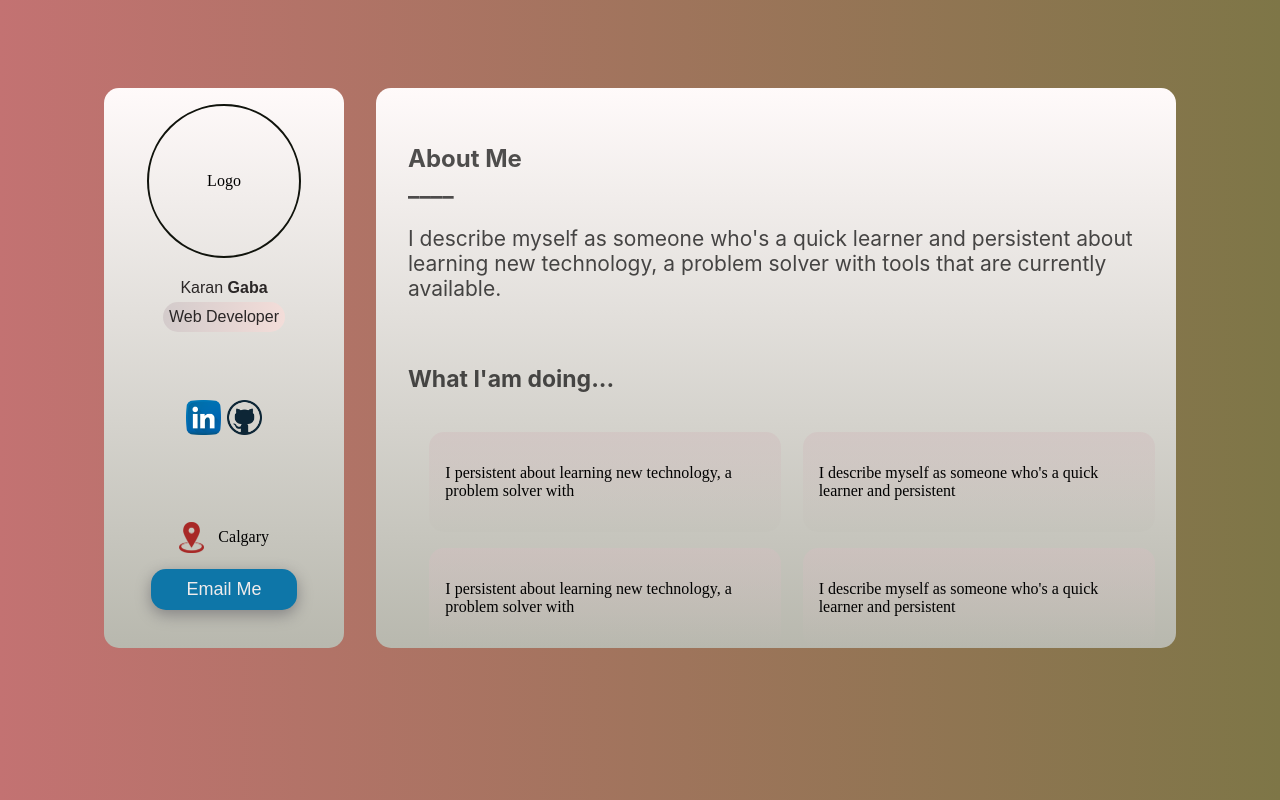
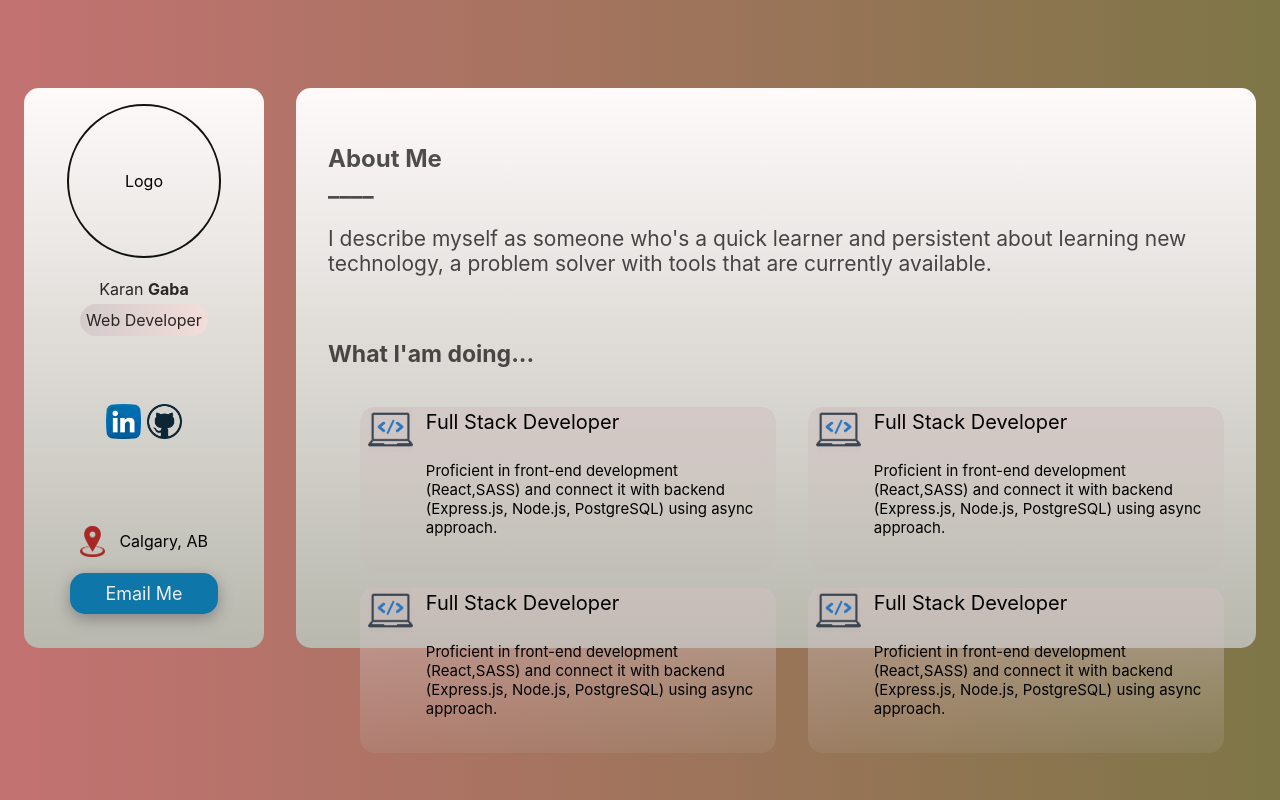
Before and after one commit to karanOO89/portfolio, a React (Create React App) app: page / in a window 1280 px wide. Built offline with nearby package versions, Linux system fonts and the light colour scheme.

Commit message:
design further tuned

```diff
--- a/src/RightBody.js
+++ b/src/RightBody.js
@@ -18,29 +18,67 @@ const RightBody = (props) => {
           </p>
         </div>
         <div className="query">
-          <p><b>What I'am doing... </b></p>
+          <p>
+            <b>What I'am doing... </b>
+          </p>
         </div>
         <div className="midDesc">
           <div>
-            <p>
-              I persistent about learning new technology, a problem solver with
+            <img src="dev.png" />
+
+            <p style={{ fontSize: "20px" }}>
+              Full Stack Developer
+              <br />
+              <br />
+              <p style={{ fontSize: "15px" }}>
+                Proficient in front-end development (React,SASS) and connect it
+                with backend (Express.js, Node.js, PostgreSQL) using async
+                approach.
+              </p>
             </p>
           </div>
           <div>
-            <p>
-              I describe myself as someone who's a quick learner and persistent
+            <img src="dev.png" />
+
+            <p style={{ fontSize: "20px" }}>
+              Full Stack Developer
+              <br />
+              <br />
+              <p style={{ fontSize: "15px" }}>
+                Proficient in front-end development (React,SASS) and connect it
+                with backend (Express.js, Node.js, PostgreSQL) using async
+                approach.
+              </p>
             </p>
           </div>
         </div>
         <div className="bottomDesc">
           <div>
-            <p>
-              I persistent about learning new technology, a problem solver with
+            <img src="dev.png" />
+
+            <p style={{ fontSize: "20px" }}>
+              Full Stack Developer
+              <br />
+              <br />
+              <p style={{ fontSize: "15px" }}>
+                Proficient in front-end development (React,SASS) and connect it
+                with backend (Express.js, Node.js, PostgreSQL) using async
+                approach.
+              </p>
             </p>
           </div>
           <div>
-            <p>
-              I describe myself as someone who's a quick learner and persistent
+            <img src="dev.png" />
+
+            <p style={{ fontSize: "20px" }}>
+              Full Stack Developer
+              <br />
+              <br />
+              <p style={{ fontSize: "15px" }}>
+                Proficient in front-end development (React,SASS) and connect it
+                with backend (Express.js, Node.js, PostgreSQL) using async
+                approach.
+              </p>
             </p>
           </div>
         </div>
--- a/src/RightBody.scss
+++ b/src/RightBody.scss
@@ -1,5 +1,5 @@
 .rightBody {
-  width: 50em;
+  width: 60em;
   background-image: linear-gradient(180deg, snow, rgb(184, 184, 174));
   height: 35em;
   border-radius: 15px;
@@ -7,6 +7,7 @@
   flex-direction: column;
   justify-content: flex-start;
   align-items: flex-start;
+
   .content {
     margin-top: 2em;
     margin-left: 2em;
@@ -38,37 +39,66 @@
 
       display: flex;
       justify-content: space-evenly;
-
+      img {
+        width: 45px;
+        height: 45px;
+        padding-right: 0.8em;
+      }
       div {
+        display: flex;
+        justify-content: flex-start;
+        // align-items: center;
         background-image: linear-gradient(
           180deg,
           rgba(209, 191, 191, 0.555),
           rgba(184, 184, 174, 0.13)
         );
 
-        padding: 1em;
-        width: 20em;
+        padding-left: 0.5em;
+        padding-right: 0.5em;
+
+        width: 25em;
         border-radius: 15px;
-        // border: 1px solid black;
+        p {
+            font-family: -apple-system, BlinkMacSystemFont, "Segoe UI", Roboto,
+            Oxygen, Ubuntu, Cantarell, "Open Sans", "Helvetica Neue", sans-serif;
+
+          margin-top: 3px;
+        }
       }
     }
     .bottomDesc {
-      margin-top: 1em;
+        padding-top: 1em;
+
         display: flex;
         justify-content: space-evenly;
-
+        img {
+          width: 45px;
+          height: 45px;
+          padding-right: 0.8em;
+        }
         div {
+          display: flex;
+          justify-content: flex-start;
+          // align-items: center;
           background-image: linear-gradient(
             180deg,
             rgba(209, 191, 191, 0.555),
             rgba(184, 184, 174, 0.13)
           );
 
-        padding: 1em;
-        width: 20em;
+          padding-left: 0.5em;
+          padding-right: 0.5em;
+
+          width: 25em;
           border-radius: 15px;
-        // border: 1px solid black;
+          p {
+              font-family: -apple-system, BlinkMacSystemFont, "Segoe UI", Roboto,
+              Oxygen, Ubuntu, Cantarell, "Open Sans", "Helvetica Neue", sans-serif;
+
+            margin-top: 3px;
           }
         }
       }
   }
+}
--- a/src/SideNav.js
+++ b/src/SideNav.js
@@ -18,7 +18,7 @@ const SideNav = (props) => {
       </div>
       <div className="loc">
         <img src="loc1.png" />
-        <label>Calgary</label>
+        <label>Calgary, AB</label>
       </div>
       <div className="email">
         <button>Email Me </button>
--- a/src/SideNav.scss
+++ b/src/SideNav.scss
@@ -2,12 +2,13 @@
   display: flex;
   align-items: center;
   flex-direction: column;
-  //   justify-content: space-evenly;
   width: 15em;
   margin-right: 2em;
   height: 35em;
   border-radius: 15px;
-//   border: 2px solid #10130c;
+  font-family: -apple-system, BlinkMacSystemFont, "Segoe UI", Roboto, Oxygen,
+    Ubuntu, Cantarell, "Open Sans", "Helvetica Neue", sans-serif;
+
   background-image: linear-gradient(180deg, snow, rgb(184, 184, 174));
   .logo {
     margin-top: 1em;
@@ -24,7 +25,7 @@
     color: rgb(42, 38, 38);
     padding: 0.3em;
     margin-top: 1em;
-    font-family: Arial, Helvetica, sans-serif;
+
   }
   .profile {
     border-radius: 25px;
@@ -35,7 +36,6 @@
       rgb(211, 203, 203),
       rgb(243, 221, 217)
     );
-    font-family: Arial, Helvetica, sans-serif;
   }
   .social {
     margin-top: 4em;
@@ -45,12 +45,10 @@
     }
   }
   .loc {
-    //   background-image: linear-gradient(180deg, rgb(216, 216, 216), rgb(194, 191, 191));
 
     margin-top: 4em;
     padding: 1em;
     border-radius: 15px;
-    // border: 2px solid #10130c;
     display: flex;
     align-items: center;
     justify-content: space-evenly;
@@ -61,23 +59,27 @@
       opacity: 0.8;
     }
   }
-  .email{
+  .email {
     button {
       display: inline-block;
       padding: 10px 35px;
       font-size: 18px;
       cursor: pointer;
       text-align: center;
-        // text-decoration: none;
+      font-family: -apple-system, BlinkMacSystemFont, "Segoe UI", Roboto, Oxygen,
+        Ubuntu, Cantarell, "Open Sans", "Helvetica Neue", sans-serif;
+
       outline: none;
       color: rgb(240, 236, 236);
-        background-color:#0e76a8;
+      background-color: #0e76a8;
       border: none;
       border-radius: 15px;
       box-shadow: 0 5px 15px rgb(134, 133, 133);
     }
 
-      button:hover {background-color: #025880}
+    button:hover {
+      background-color: #025880;
+    }
 
     button:active {
       background-color: #1da9eb;
```
Also changed, not shown: public/dev.png (added). Lines whose indentation alone changed are shown as unchanged.
